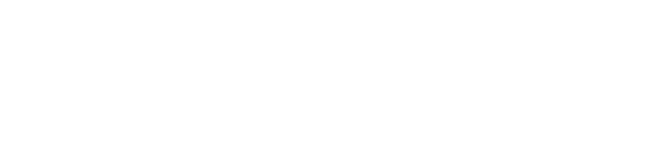
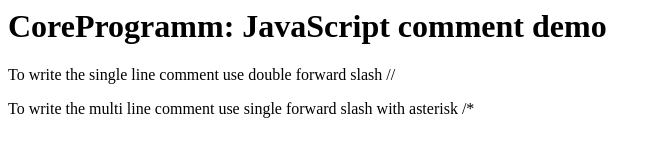
Before and after one commit to CoreProgramm/js-comment, a website: page index.html in a window 1280 px wide. Shown: the whole page, without its empty margins (0-661 px from the left). Drawn offline with Linux system fonts and the light colour scheme.

Commit message:
2 files modified

```diff
--- a/index.html
+++ b/index.html
@@ -1 +1,22 @@
-<div id="app"></div>
+<html>
+	<head>
+		<title>CoreProgramm Demo</title>
+	</head>
+<body>
+<h1>CoreProgramm: JavaScript comment demo</h1>
+<script>
+   // This is Single line comment
+   var name="CoreProgramm Javascript Demo";
+    /* This is Multiline comment
+
+      Line 1
+      Line 2
+      Line 3
+
+     */
+</script>
+
+<p>To write the single line comment use double forward slash //</p>
+<p>To write the multi line comment use single forward slash with asterisk /* </p>
+</body>
+</html>
```
Also changed, not shown: index.js (+5 -5 lines).
